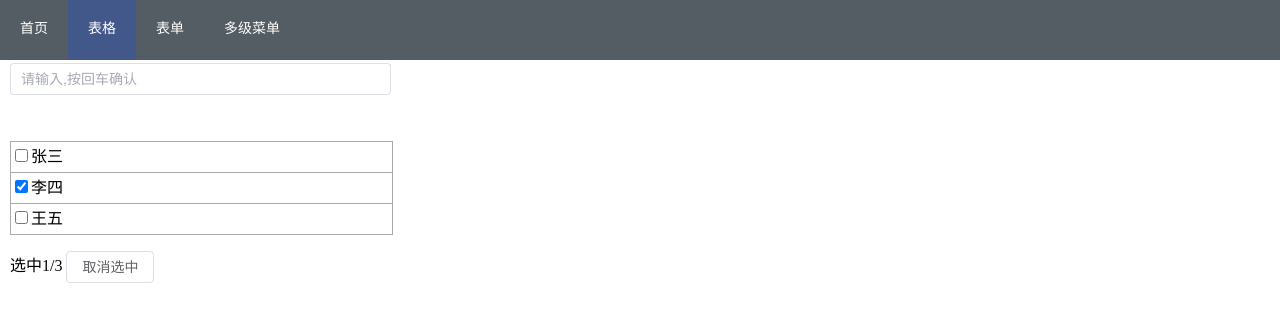
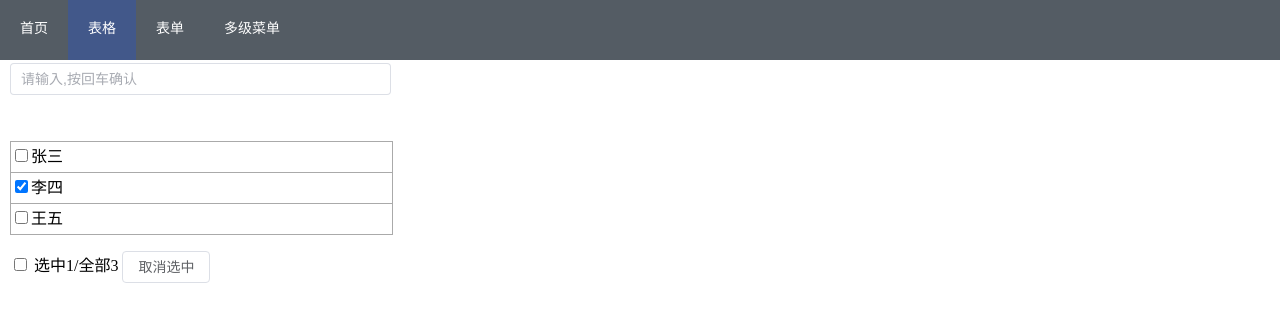
Before and after one commit to yuansp/vue3-ts-element-plus, a Vue app: page /table/table2 in a window 1280 px wide. Shown: the top 322 px of the page. Built offline with nearby package versions, Linux system fonts and the light colour scheme.

Commit message:
子页面遍历数据

```diff
--- a/src/views/table/child/table2.vue
+++ b/src/views/table/child/table2.vue
@@ -2,7 +2,7 @@
   <list-head :adduser="adduser"></list-head>
   <list :listdata="data" :deldata="deldata" :changeStatus="changeStatus">
   </list>
-  <list-foot :dataLength="nums" :canlselect="canlselect"></list-foot>
+  <list-foot :listdata="data" :dataLength="nums" :canlselect="canlselect"></list-foot>
 </template>
 <script lang='ts'>
 import { defineComponent, reactive, ref, toRefs,watchEffect } from "vue";
--- a/src/views/table/child/todolist/listfoot.vue
+++ b/src/views/table/child/todolist/listfoot.vue
@@ -1,12 +1,14 @@
 <template>
   <div>
-    选中{{ dataLength.checkLength }}/{{ dataLength.dataLength }}
+    <input type="checkbox">
+    选中{{ cunt}}/全部{{ listdata.length }}
     <el-button @click="qx">取消选中</el-button>
   </div>
 </template>
 <script lang='ts'>
 import { ElButton } from "element-plus";
-import { defineComponent } from "vue";
+import { defineComponent, computed } from "vue";
+import { datalist } from "@/stype/stype";
 export default defineComponent({
   components: {
     ElButton,
@@ -19,14 +21,22 @@ export default defineComponent({
     canlselect:{
       type:Function,
       required:true
+    },
+    listdata:{
+      type:Array as () => datalist [],
+      required:true
     }
   },
   setup(props){
     const qx = ()=>{
       props.canlselect()
     }
+    const cunt = computed(()=>{
+      return props.listdata.reduce((prv,listdata,index)=>prv+(listdata.checked?1:0),0)
+    })
     return{
-      qx
+      qx,
+      cunt
     }
   }
 });
```
